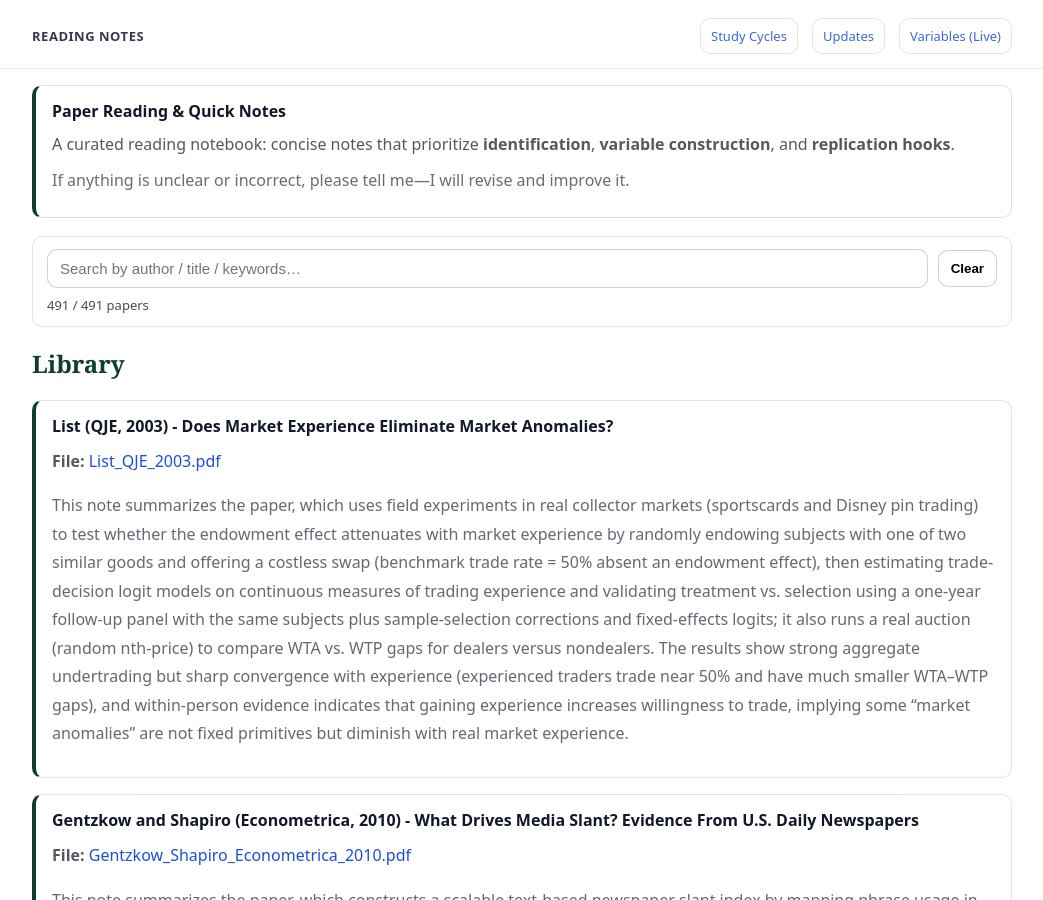
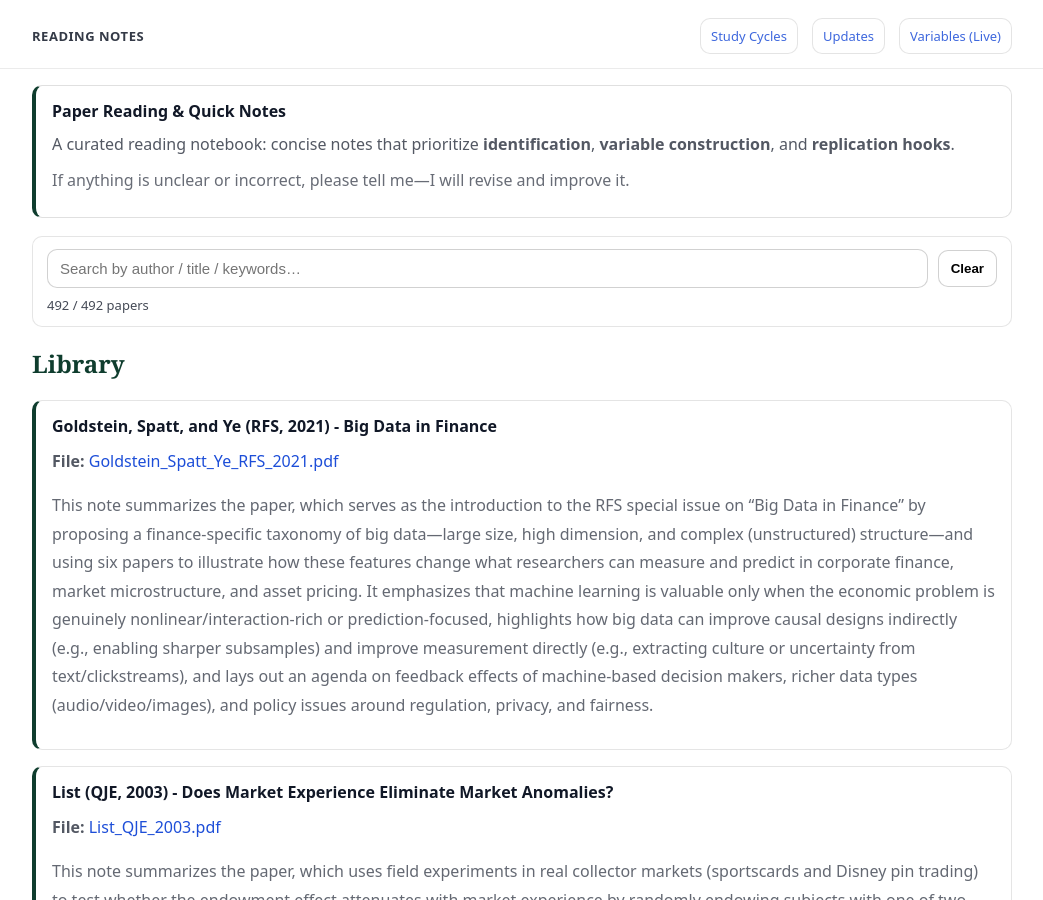
Before and after one commit to yaxinzn/study-archive, a Jekyll site: the page built from reading/index.md, in a window 1280 px wide and 900 px high. Shown: the whole window, without its empty margins (118-1161 px from the left). Built offline with Jekyll 4.4.1, drawn with Linux system fonts in a browser that asks for light colours.

Commit message:
Reading: add/update Goldstein_Spatt_Ye_RFS_2021.pdf

```diff
--- a/_data/reading.yml
+++ b/_data/reading.yml
@@ -1,3 +1,7 @@
+- title: "Goldstein, Spatt, and Ye (RFS, 2021) - Big Data in Finance"
+  file: "Goldstein_Spatt_Ye_RFS_2021.pdf"
+  desc: "This note summarizes the paper, which serves as the introduction to the RFS special issue on “Big Data in Finance” by proposing a finance-specific taxonomy of big data—large size, high dimension, and complex (unstructured) structure—and using six papers to illustrate how these features change what researchers can measure and predict in corporate finance, market microstructure, and asset pricing. It emphasizes that machine learning is valuable only when the economic problem is genuinely nonlinear/interaction-rich or prediction-focused, highlights how big data can improve causal designs indirectly (e.g., enabling sharper subsamples) and improve measurement directly (e.g., extracting culture or uncertainty from text/clickstreams), and lays out an agenda on feedback effects of machine-based decision makers, richer data types (audio/video/images), and policy issues around regulation, privacy, and fairness."
+
 - title: "List (QJE, 2003) - Does Market Experience Eliminate Market Anomalies?"
   file: "List_QJE_2003.pdf"
   desc: "This note summarizes the paper, which uses field experiments in real collector markets (sportscards and Disney pin trading) to test whether the endowment effect attenuates with market experience by randomly endowing subjects with one of two similar goods and offering a costless swap (benchmark trade rate = 50% absent an endowment effect), then estimating trade-decision logit models on continuous measures of trading experience and validating treatment vs. selection using a one-year follow-up panel with the same subjects plus sample-selection corrections and fixed-effects logits; it also runs a real auction (random nth-price) to compare WTA vs. WTP gaps for dealers versus nondealers. The results show strong aggregate undertrading but sharp convergence with experience (experienced traders trade near 50% and have much smaller WTA–WTP gaps), and within-person evidence indicates that gaining experience increases willingness to trade, implying some “market anomalies” are not fixed primitives but diminish with real market experience."
```
Also changed, not shown: 1 other file.
